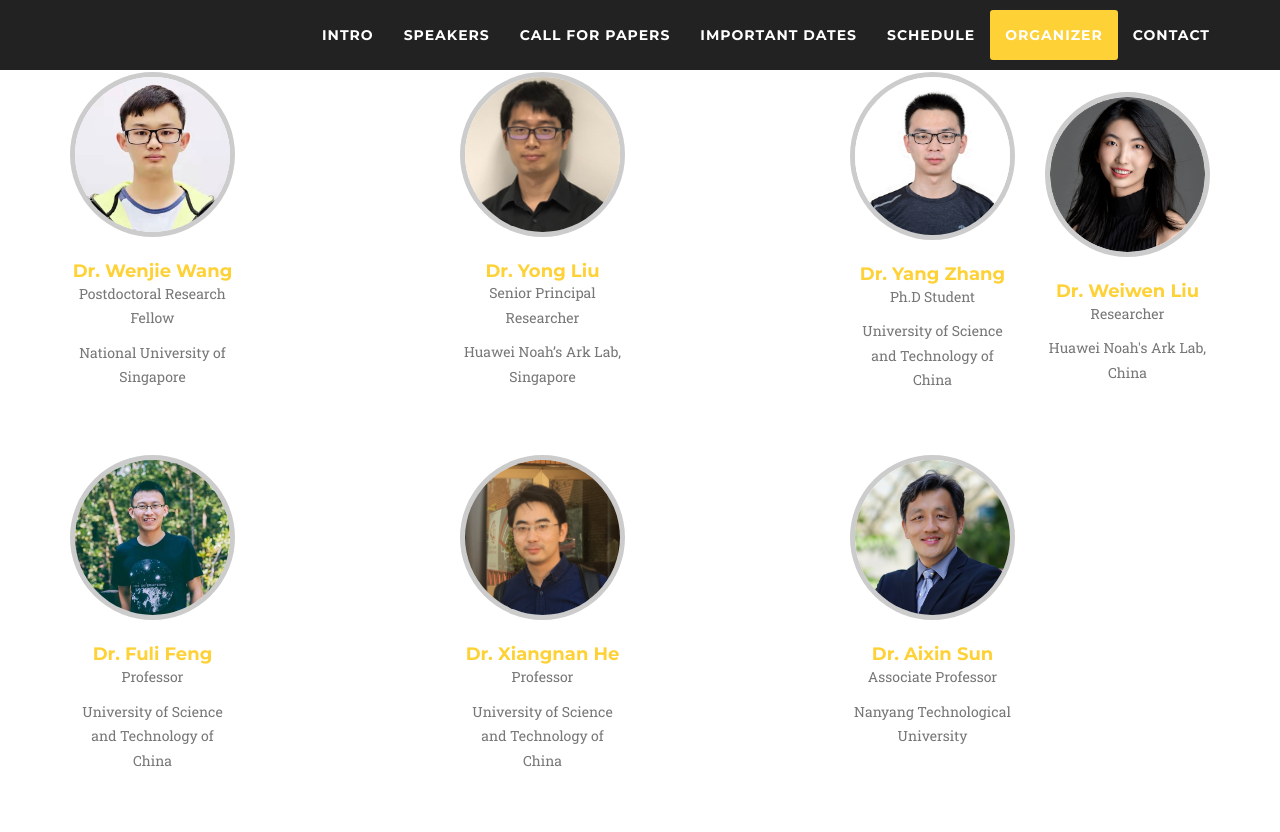
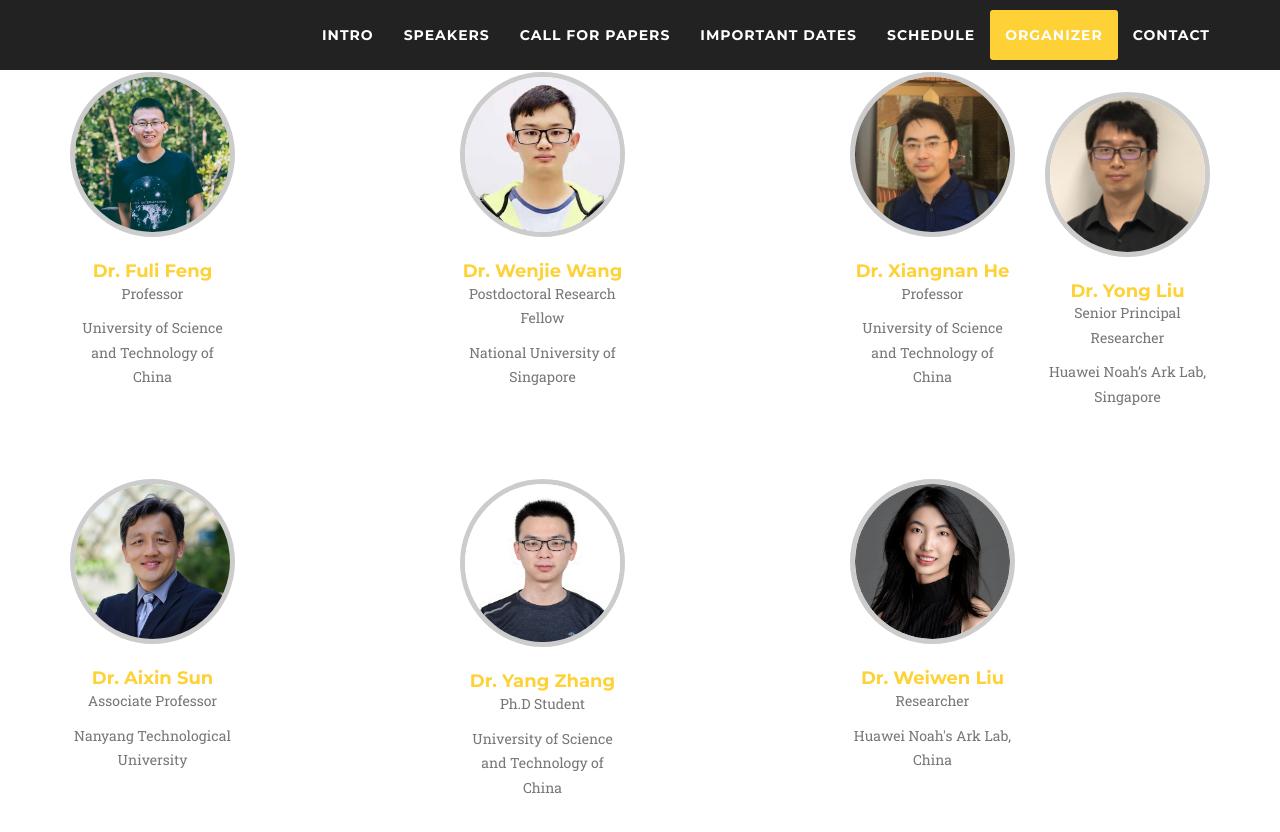
Before and after one commit to generative-rec/generative-rec.github.io, a Jekyll site: the page built from index.md, in a window 1280 px wide and 900 px high, scrolled down 2371 px. Shown: the top 832 px of the window. Built offline with Jekyll 4.4.1, drawn with Linux system fonts in a browser that asks for light colours; nearby versions of some CDN libraries; some web fonts are replaced.

Commit message:
Update organizer.html

```diff
--- a/_includes/organizer.html
+++ b/_includes/organizer.html
@@ -6,13 +6,19 @@
                 <!--h3 class="section-subheading text-muted">Lorem ipsum dolor sit amet consectetur.</h3-->
             </div>
         </div>
-        {% for row_idx in (1..2) %}
-            <div class="row">
-            {% assign organizers = site.organizers | sort:"order" | where: "row", row_idx %}
-            {% for member in organizers %}
+
+        <div class="row">
+            {% assign organizers = site.organizers | sort:"order" %}
+            {% for member in organizers limit:4 %}
                 {% include organizer-member.html %}
             {% endfor %}
-            </div>
-        {% endfor %}
+        </div>
+
+        <div class="row">
+            {% for member in organizers offset:4 limit:3 %}
+                {% include organizer-member.html %}
+            {% endfor %}
+        </div>
+
     </div>
 </section>
```
